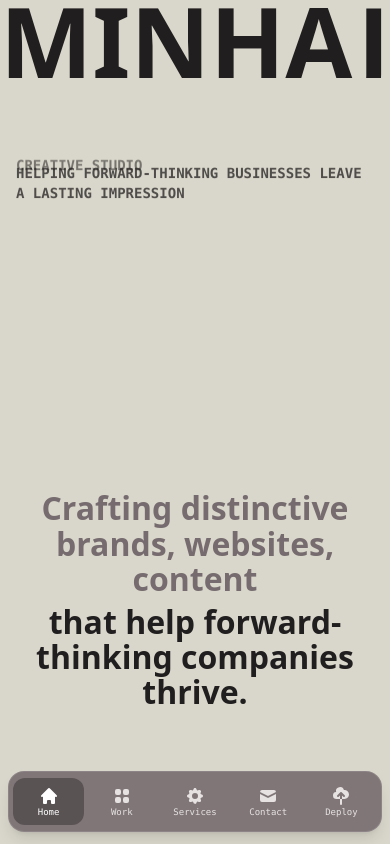
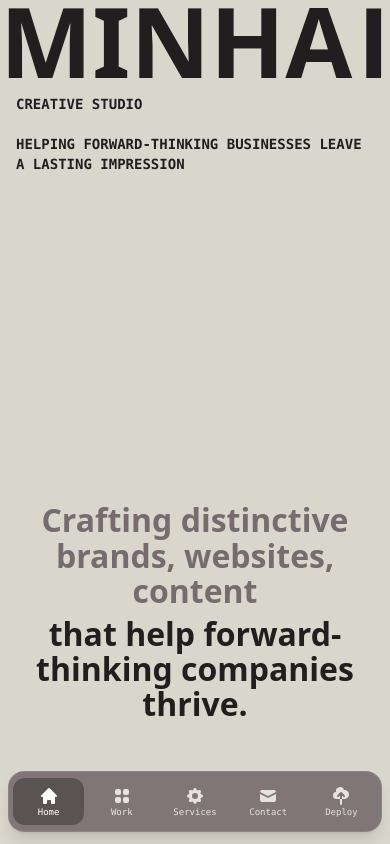
Before and after one commit to Minhajjj/Personal-Website, a Next.js app: page / in a window 390 px wide. Shown: the top 844 px of the page. Built offline with nearby package versions, Linux system fonts and the light colour scheme.

Commit message:
minor changes

```diff
--- a/components/DeployPageContent.tsx
+++ b/components/DeployPageContent.tsx
@@ -358,6 +358,27 @@ export default function DeployPageContent() {
     const bar = progressRef.current;
     if (!outer || !track) return;
 
+    if (window.innerWidth < 768) {
+      // On mobile, use native vertical stacking
+      track.style.transform = `none`;
+
+      const scrollHeight = document.documentElement.scrollHeight - window.innerHeight;
+      const scrolled = scrollHeight > 0 ? Math.max(0, Math.min(1, window.scrollY / scrollHeight)) : 0;
+      if (bar) bar.style.width = `${scrolled * 100}%`;
+
+      // Reveal panels
+      const panels = track.querySelectorAll<HTMLElement>(".deploy-panel");
+      panels.forEach((panel, i) => {
+        if (i === 0) return;
+        const rect = panel.getBoundingClientRect();
+        if (rect.top < window.innerHeight * 0.8 && !revealedRef.current.has(i)) {
+          revealedRef.current.add(i);
+          revealPanel(panel);
+        }
+      });
+      return;
+    }
+
     const outerRect = outer.getBoundingClientRect();
     const totalScrollable = outer.offsetHeight - window.innerHeight;
 
@@ -434,6 +455,27 @@ export default function DeployPageContent() {
         @import url('https://fonts.googleapis.com/css2?family=Syne:wght@500;600;700&family=IBM+Plex+Mono:wght@400;500&display=swap');
         .deploy-page { font-family: 'IBM Plex Mono', monospace; }
         .deploy-page h1, .deploy-page h2 { font-family: 'Syne', sans-serif; }
+
+        @media (max-width: 768px) {
+          .deploy-page { height: auto !important; }
+          .deploy-sticky {
+            position: relative !important;
+            height: auto !important;
+            overflow: visible !important;
+          }
+          .deploy-track {
+            flex-direction: column !important;
+            width: 100% !important;
+            height: auto !important;
+            transform: none !important;
+          }
+          .deploy-panel {
+            width: 100% !important;
+            height: auto !important;
+            min-height: 100vh;
+            overflow: visible !important;
+          }
+        }
       `}</style>
 
       {/* Top progress bar — fixed, always visible */}
@@ -468,6 +510,7 @@ export default function DeployPageContent() {
         */}
         <div
           ref={stickyRef}
+          className="deploy-sticky"
           style={{
             position: "sticky",
             top: 0,
@@ -482,6 +525,7 @@ export default function DeployPageContent() {
           */}
           <div
             ref={trackRef}
+            className="deploy-track"
             style={{
               display: "flex",
               flexWrap: "nowrap",
--- a/components/HeroContent.tsx
+++ b/components/HeroContent.tsx
@@ -12,6 +12,38 @@ import {
 import { useRef, useEffect, useLayoutEffect, useState } from "react";
 import { ScrollTrigger } from "gsap/ScrollTrigger";
 
+const TypewriterText = ({
+  text,
+  delay = 50,
+  start = true,
+  onComplete
+}: {
+  text: string,
+  delay?: number,
+  start?: boolean,
+  onComplete?: () => void
+}) => {
+  const [displayedText, setDisplayedText] = useState("");
+
+  useEffect(() => {
+    if (!start) return;
+    let i = 0;
+    const interval = setInterval(() => {
+      i++;
+      setDisplayedText(text.substring(0, i));
+      if (i >= text.length) {
+        clearInterval(interval);
+        if (onComplete) onComplete();
+      }
+    }, delay);
+    return () => clearInterval(interval);
+    // eslint-disable-next-line react-hooks/exhaustive-deps
+  }, [start, text, delay]);
+
+  // Add a blinking cursor or minimal min-height if desired, but returning text is enough.
+  return <span>{displayedText}</span>;
+};
+
 export default function HeroContent() {
   const minhajRef = useRef<MinhajRef>(null);
   const para1Ref = useRef<HTMLParagraphElement>(null);
@@ -19,9 +51,15 @@ export default function HeroContent() {
   const dref1 = useRef<HTMLDivElement>(null);
   const href1 = useRef<HTMLHeadingElement>(null);
   const [isMounted, setIsMounted] = useState(false);
+  const [isMobile, setIsMobile] = useState(false);
+  const [line1Done, setLine1Done] = useState(false);
 
   useEffect(() => {
     setIsMounted(true);
+    const checkMobile = () => setIsMobile(window.innerWidth < 768);
+    checkMobile();
+    window.addEventListener("resize", checkMobile);
+    return () => window.removeEventListener("resize", checkMobile);
   }, []);
 
   useLayoutEffect(() => {
@@ -30,8 +68,12 @@ export default function HeroContent() {
     const timer = setTimeout(() => {
       if (minhajRef.current?.text) animateMinhaj(minhajRef.current);
       if (dref1.current) animateHeroDiv(dref1.current);
-      if (para1Ref.current && para2Ref.current)
-        animateLines([para1Ref.current, para2Ref.current]);
+      if (para1Ref.current && para2Ref.current) {
+        // Only run GSAP scroll animations on these lines if not on mobile
+        if (window.innerWidth >= 768) {
+          animateLines([para1Ref.current, para2Ref.current]);
+        }
+      }
       if (href1.current) animateHeading(href1.current);
 
       setTimeout(() => {
@@ -57,9 +99,27 @@ export default function HeroContent() {
         <Minhaj ref={minhajRef} />
 
         <div className="font-mono font-semibold mt-4 flex flex-col gap-4 md:gap-50 text-sm md:text-md md:flex-row md:items-start md:justify-between px-4 sm:px-6 md:px-8">
-          <p ref={para1Ref}>CREATIVE STUDIO</p>
-          <p ref={para2Ref} className="max-w-xl">
-            HELPING FORWARD-THINKING BUSINESSES LEAVE A LASTING IMPRESSION
+          <p ref={para1Ref} className="min-h-[1.5rem]">
+            {isMobile && isMounted ? (
+              <TypewriterText
+                text="CREATIVE STUDIO"
+                delay={50}
+                onComplete={() => setLine1Done(true)}
+              />
+            ) : (
+              "CREATIVE STUDIO"
+            )}
+          </p>
+          <p ref={para2Ref} className="max-w-xl min-h-[3rem]">
+            {isMobile && isMounted ? (
+              <TypewriterText
+                text="HELPING FORWARD-THINKING BUSINESSES LEAVE A LASTING IMPRESSION"
+                delay={40}
+                start={line1Done}
+              />
+            ) : (
+              "HELPING FORWARD-THINKING BUSINESSES LEAVE A LASTING IMPRESSION"
+            )}
           </p>
         </div>
 
```
